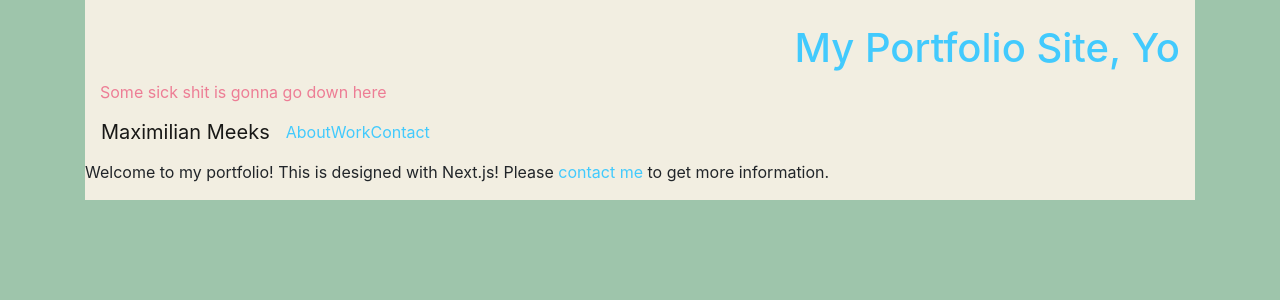
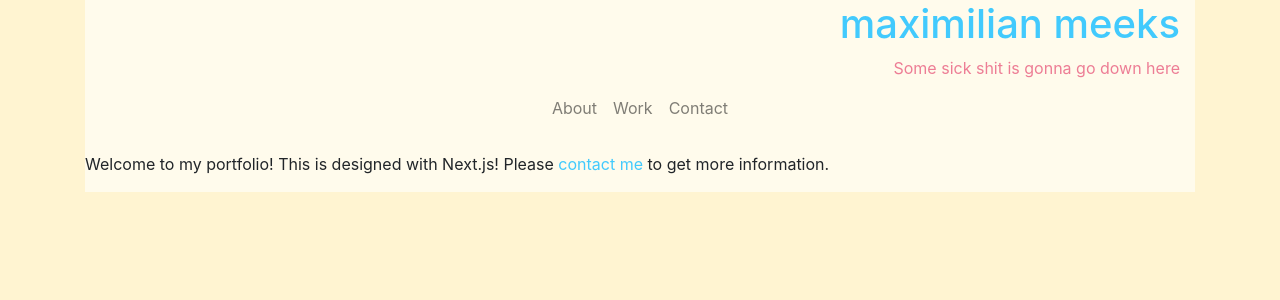
Before and after one commit to maximilianmeeks/portfolio-2019, a Next.js app: page / in a window 1280 px wide. Shown: the top 300 px of the page. Built offline with nearby package versions, Linux system fonts and the light colour scheme.

Commit message:
projects mapped as cards, navbar centered

```diff
--- a/components/header.js
+++ b/components/header.js
@@ -1,8 +1,16 @@
+import Link from "next/link";
+
 const Header = () => (
     <div className="container bg-light">
-        <i class="fas fa-igloo icon-spin"></i>
-        <h1 className="text-primary text-right">My Portfolio Site, Yo</h1>
-        <span className="text-secondary text-right">Some sick shit is gonna go down here</span>
+        <i class="fab fa-react fa-spin"></i>
+        <Link href="/">
+        <h1 className="text-primary text-right text-lowercase">Maximilian Meeks</h1>
+        </Link>
+
+    <div className="text-right">
+    <span className="text-secondary text-right">Some sick shit is gonna go down here</span>
+    </div>
+
     </div>
 )
 
--- a/components/layout.js
+++ b/components/layout.js
@@ -45,29 +45,29 @@ export default class extends Component {
                 </Head>
 
                 <Container>
-                <Header/>
-                    <Navbar color="light" light expand="md">
-                        <NavbarBrand href="/">Maximilian Meeks</NavbarBrand>
+                <Header />
+                    <Navbar color="light" light expand="md" className="pb-4">
+
                         <NavbarToggler onClick={this.toggle} />
                         <Collapse isOpen={this.state.isOpen} navbar>
-                            <Nav className="mr-auto" navbar>
+                            <Nav className="mx-auto" navbar>
                             <NavItem>
-                                <Link href="/about/">
-                                    <a>
+                                <Link href="/about/" >
+                                    <a className="nav-link">
                                        About
                                     </a>
                                 </Link>
                             </NavItem>
                             <NavItem>
-                                <Link href="/work/">
-                                    <a>
+                                <Link href="/work/" >
+                                    <a className="nav-link">
                                         Work
                                     </a>
                                 </Link>
                             </NavItem>
                             <NavItem>
-                                <Link href="/contact/">
-                                    <a>
+                                <Link href="/contact/" >
+                                    <a className="nav-link">
                                        Contact
                                     </a>
                                 </Link>
--- a/css/_variables.scss
+++ b/css/_variables.scss
@@ -1,3 +1,3 @@
 $primary: #42cafd;
 $secondary: #ED7D95;
-$light:#F2EEE1;
+$light: rgb(255, 251, 236);
--- a/css/index.scss
+++ b/css/index.scss
@@ -5,10 +5,15 @@
 /* @import "../node_modules/react-bootstrap-table/dist/react-bootstrap-table-all.min" */;
 
 body{
-    background-color: #9EC5AB;
+    background-color:rgb(255, 244, 209);
 }
 
 .icon-spin {
     display: inline-block;
     animation: spin 1s infinite linear;
   }
+
+.nav-link:hover{
+    text-decoration: underline;
+    text-decoration-color: $secondary;
+}
```
Also changed, not shown: pages/work.js (+43 -16 lines).
